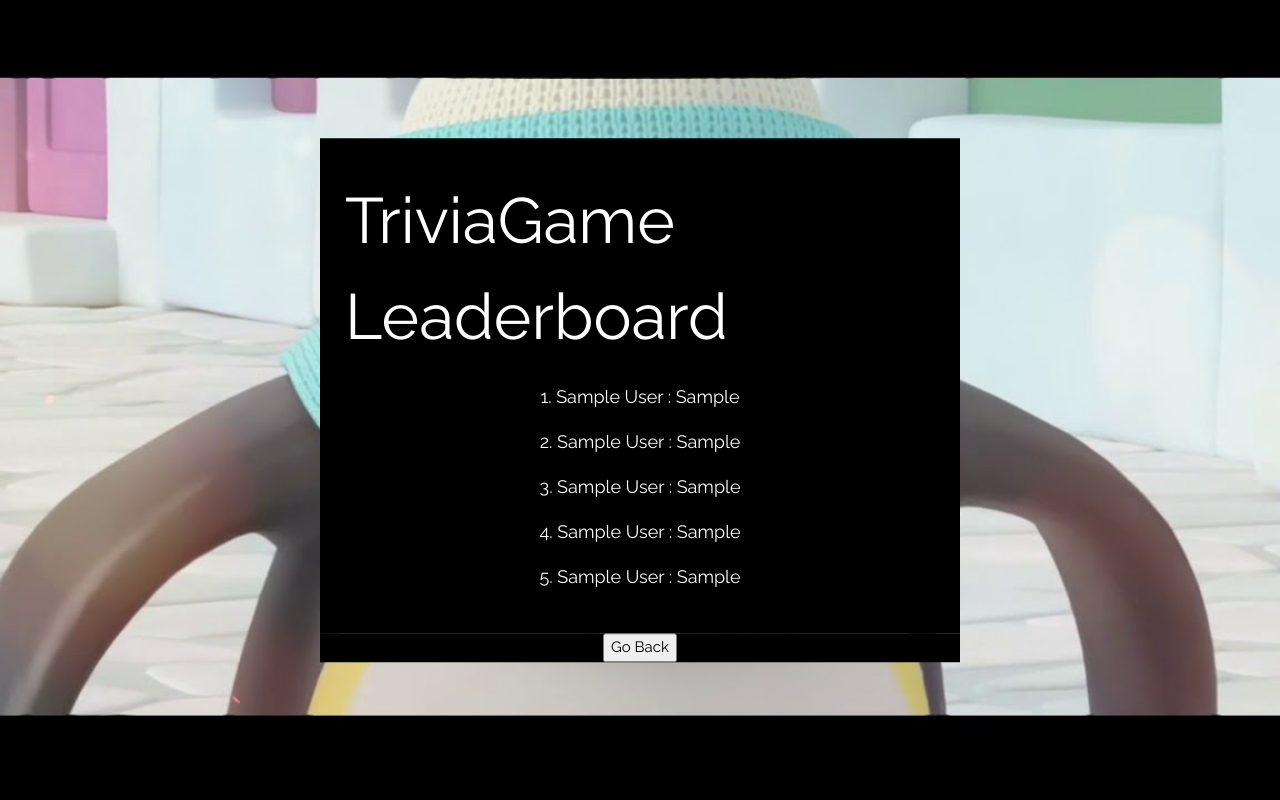
After one commit to kbachler/TriviaGame, a Flask app: template templates/leaderboard.html in a window 1280 px wide. The commit adds this page. Run offline with Flask 2, Linux system fonts and the light colour scheme; the template is opened without the code that fills it: most values are stand-ins (such as "Sample title", 1, 10 or a date in 2020).

Commit message:
Leaderboard finished with top 5 showing.

```diff
--- a/application.py
+++ b/application.py
@@ -147,13 +147,48 @@ def check_score():
 
 @application.route('/leaderboard')
 def display_leaderboard():
-	row = {}
+	score_list = []
 	if table.scan()['Count'] == 0:
 		redirect('/home')
 
-	items = table.scan()
-	for item in items['Items']:
-		print(item)
+	items = table.scan()['Items']
+
+	for item in items:
+		#print(item)
+		score_list.append(item)
+
+	#print(score_list)
+
+	# Bubble sort
+	for i in range(len(score_list) - 1, 0, -1):
+		for x in range(i):
+			val1 = int(score_list[x]['highscore'])
+			val2 = int(score_list[x + 1]['highscore'])
+			if val1 > val2:
+				temp = score_list[x]
+				score_list[x] = score_list[x + 1]
+				score_list[x + 1] = temp
+
+	# Reverse list to get descending order of scores
+	score_list.reverse()
+
+	return render_template('leaderboard.html', title='Leaderboard', \
+					 first_name1=score_list[0]['first_name'], \
+					 last_name1=score_list[0]['last_name'], \
+					 highscore1=score_list[0]['highscore'], \
+					 first_name2=score_list[1]['first_name'], \
+					 last_name2=score_list[1]['last_name'], \
+					 highscore2=score_list[1]['highscore'], \
+					 first_name3=score_list[2]['first_name'], \
+					 last_name3=score_list[2]['last_name'], \
+					 highscore3=score_list[2]['highscore'], \
+					 first_name4=score_list[3]['first_name'], \
+					 last_name4=score_list[3]['last_name'], \
+					 highscore4=score_list[3]['highscore'], \
+					 first_name5=score_list[4]['first_name'], \
+					 last_name5=score_list[4]['last_name'], \
+					 highscore5=score_list[4]['highscore'])
+
 
 # Restarts the game instance
 @application.route('/reset', methods=['POST'])
--- /dev/null
+++ b/rawuserdata.txt
@@ -0,0 +1,5 @@
+David,Cha,dkcha2@uw.edu,1
+David,Cha,dkcha2@uw.edu,2
+David,Cha,dkcha2@uw.edu,2
+David,Cha,dkcha2@uw.edu,2
+David,Cha,dkcha2@uw.edu,3
--- a/templates/home.html
+++ b/templates/home.html
@@ -49,7 +49,7 @@
 			<div style="background-color: #42f4d9; text-align:center; position:relative; padding: 10px">
 				<form action="/leaderboard" method="get">
 						<p class="w3-large w3-center w3-text-black">See Leaderboard</p>
-						<input class="center-block" type="submit" name="leaderboard" value="Leaderboard"></input>
+						<input class="center-block" type="submit" value="Leaderboard"></input>
 				</form>
 			</div>
 			<div>
--- /dev/null
+++ b/templates/leaderboard.html
@@ -0,0 +1,43 @@
+<!DOCTYPE html>
+<html lang="en" dir="ltr">
+  <head>
+    <meta charset="utf-8">
+    <title>Program 5</title>
+    <meta name="viewport" content="width=device-width, initial-scale=1">
+	<link rel="stylesheet" href="https://www.w3schools.com/w3css/4/w3.css">
+	<link rel="stylesheet" href="https://fonts.googleapis.com/css?family=Raleway">
+  </head>
+  <style>
+	body,h1 {font-family: "Raleway", sans-serif}
+	body, html {height: 100%}
+	.bgimg {
+	  background-image: url("static/pingu.jpg");
+	  min-height: 100%;
+	  background-position: center;
+	  background-size: cover;
+	}
+	label {
+	    display: inline;
+	    background-color: #FFAA3B;
+	    padding: 0.5em 1em;
+	    box-decoration-break: clone;
+	}
+  </style>
+  <body>
+  	<div class="bgimg w3-display-container w3-animate-opacity w3-text-white">
+	  	<div class="w3-display-middle">
+	  		<div style="background-color:#000000; text-align:left; vertical-align: middle; padding:25px 25px;">
+	  		 	<h1 class="w3-jumbo w3-animate-top">TriviaGame Leaderboard</h1>
+	   			<p class="w3-large w3-center w3-text-white">1. {{first_name1}} {{last_name1}} : {{highscore1}}</p>
+	   			<p class="w3-large w3-center w3-text-white">2. {{first_name2}} {{last_name2}} : {{highscore2}}</p>
+	   			<p class="w3-large w3-center w3-text-white">3. {{first_name3}} {{last_name3}} : {{highscore3}}</p>
+	   			<p class="w3-large w3-center w3-text-white">4. {{first_name4}} {{last_name4}} : {{highscore4}}</p>
+	   			<p class="w3-large w3-center w3-text-white">5. {{first_name5}} {{last_name5}} : {{highscore5}}</p>
+	   		</div>
+		    <div style="background-color: #000000; position:relative; text-align: center">
+			    <form action="/reset" method="post"><input type="submit" value="Go Back"></input></form>
+			</div>
+		</div>
+	</div>
+  </body>
+</html>
```
